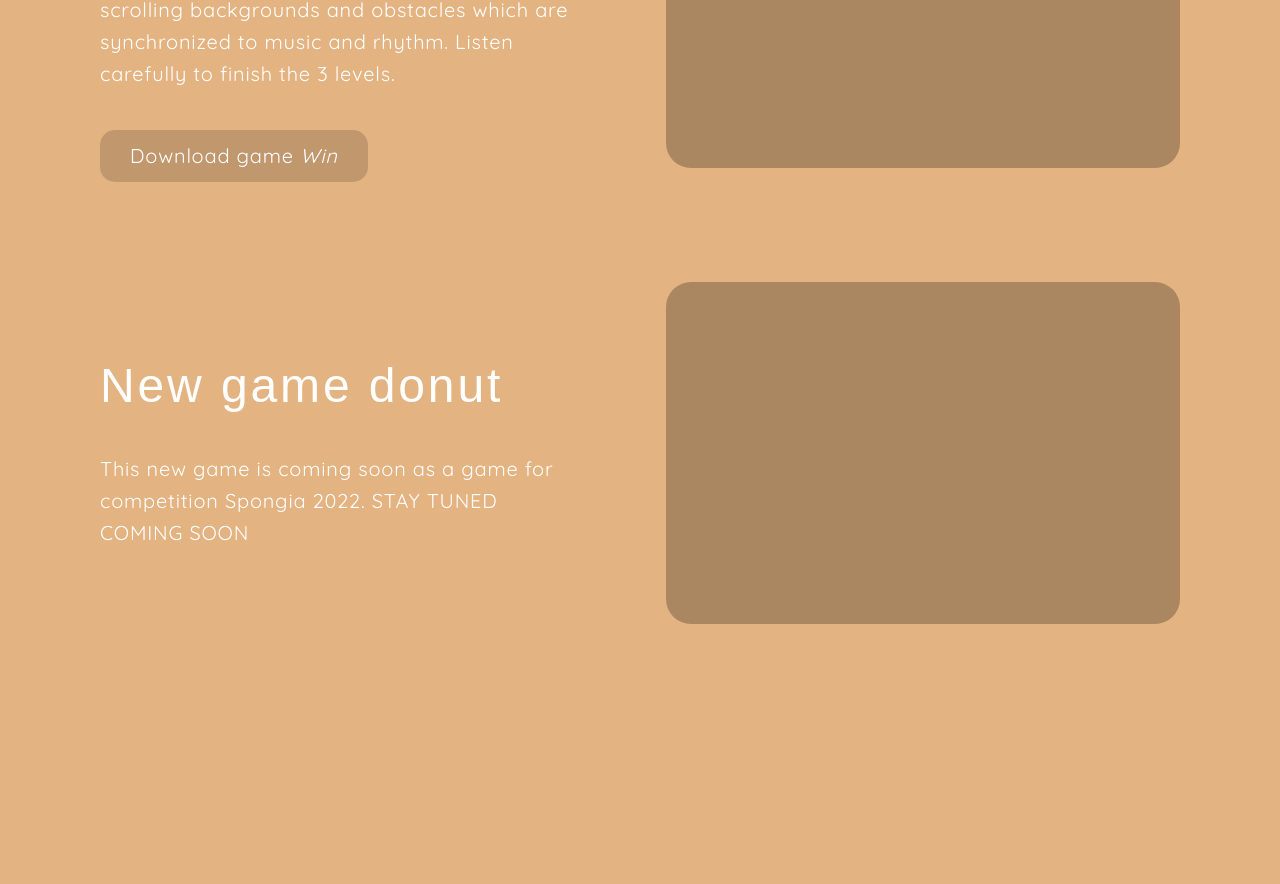
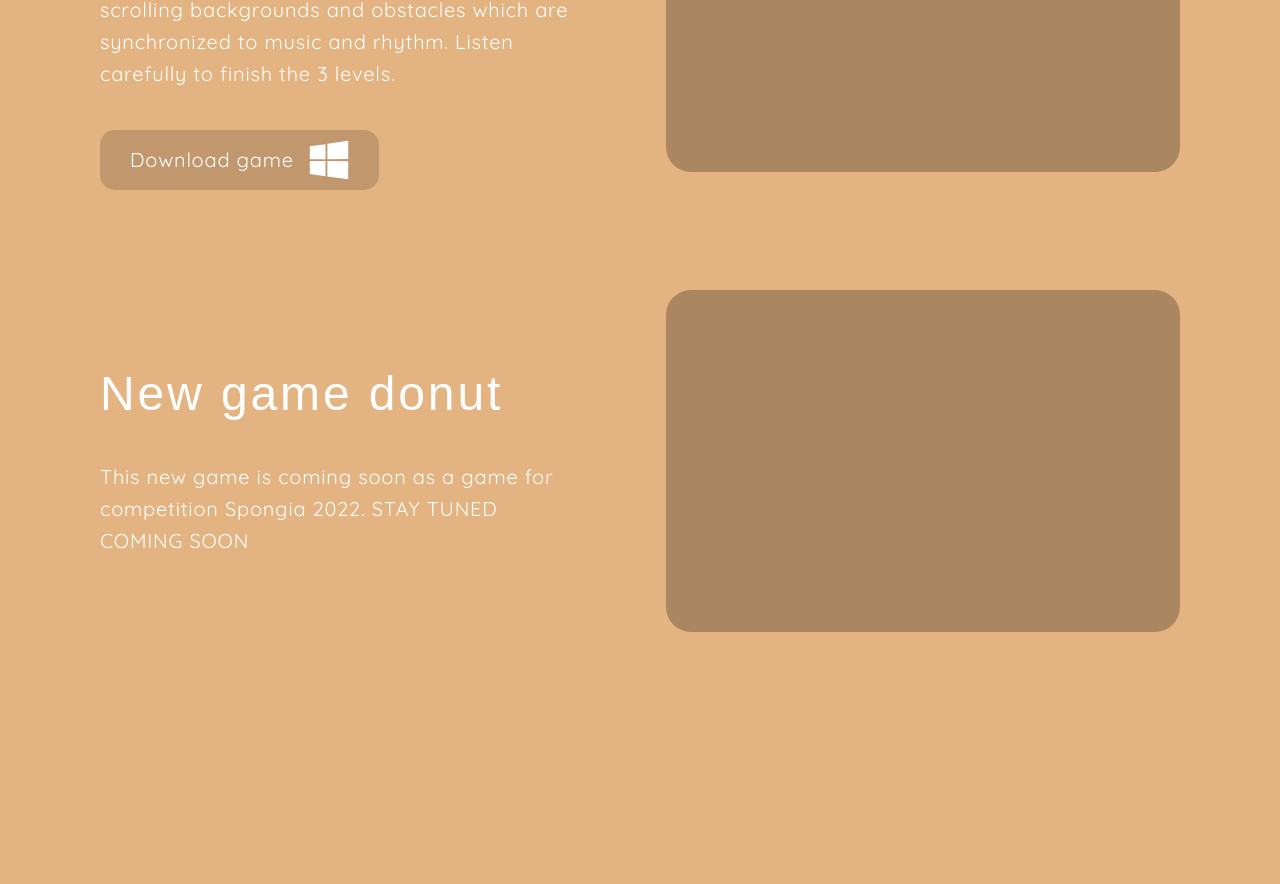
Before and after one commit to samuel-soltys/koblihy-website, a Next.js app: page / in a window 1280 px wide. Shown: the part 2873-3757 px from the top of the page. Built offline with nearby package versions, Linux system fonts and the light colour scheme; a web font is replaced by a local one.

Commit message:
Windows download icon

```diff
--- a/src/pages/index.tsx
+++ b/src/pages/index.tsx
@@ -78,7 +78,7 @@ const Home: NextPage = () => {
                             text="A side-scrolling game with pretty parallax scrolling backgrounds and obstacles which are synchronized to music and rhythm. Listen carefully to finish the 3 levels."
                             button={
                                 <button>
-                                    Download game <i>Win</i>
+                                    Download game <img src="/icons/windows.svg" />
                                 </button>
                             }
                         />
--- a/src/scss/main.scss
+++ b/src/scss/main.scss
@@ -146,11 +146,15 @@ h1 { margin-bottom: 40px; }
 	h2 { margin-bottom: 40px; }
 	margin-bottom: 100px;
 	button {
+		display: flex;
+		align-items: center;
+		column-gap: 15px;
 		padding: 10px 30px;
 		background: rgba(0, 0, 0, 0.15);
 		border-radius: 15px;
 		border: 0;
 		margin-top: 40px;
+		img { width: 40px; }
 	}
 }
 .competitions { margin-bottom: 100px; }
```
Also changed, not shown: public/icons/windows.svg (added).
